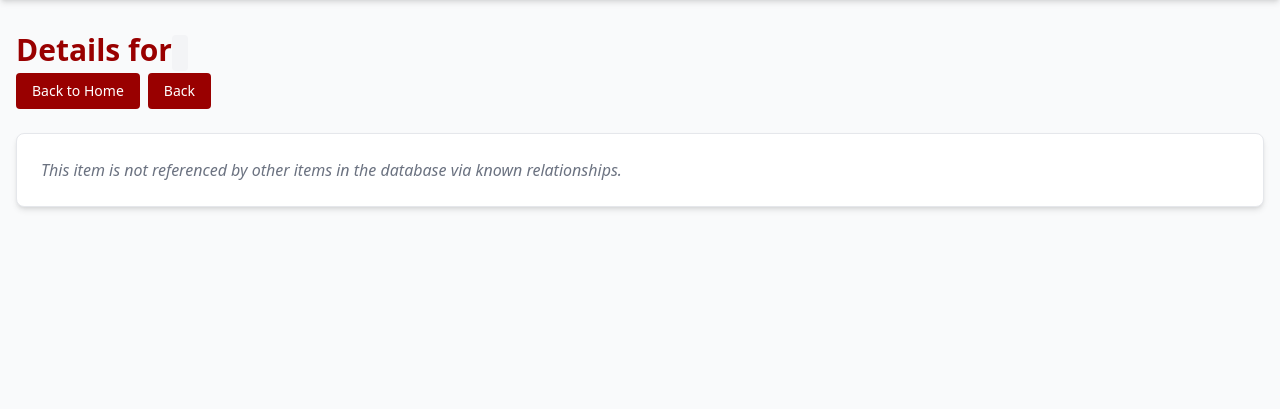
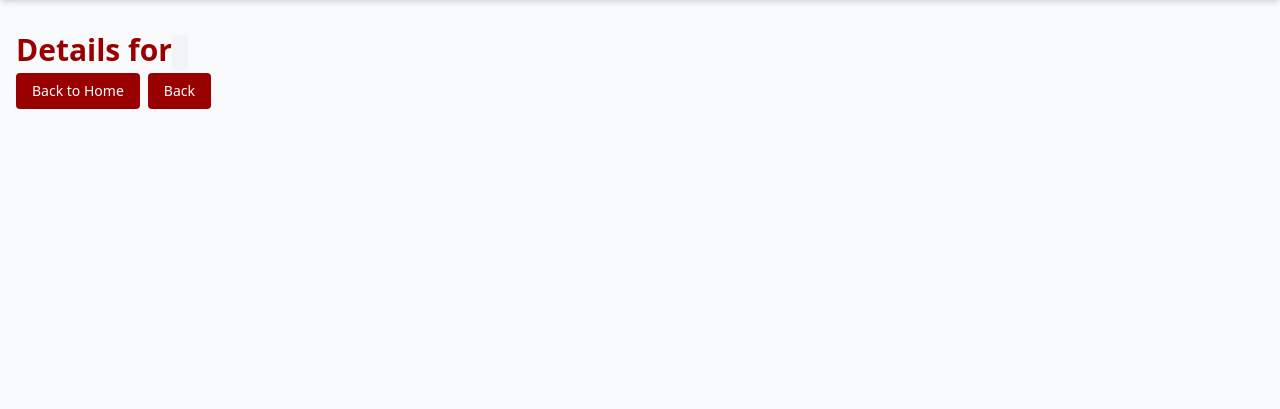
Before and after one commit to amulyabaral/panres_website, a Flask app: template templates/details.html in a window 1280 px wide. Shown: the part 64-473 px from the top of the page. Run offline with Flask 2, Linux system fonts and the light colour scheme; the template is opened without the code that fills it, so the values that code supplies are empty; style sheets or scripts are compiled from the project's sources; parts of the project's set-up code (start-up, migrations or seed data) failed here and were passed over; some libraries are stand-ins or nearby versions.

Commit message:
smaller codebase

```diff
--- a/templates/details.html
+++ b/templates/details.html
@@ -114,20 +114,6 @@
             {% endif %}
 
         </div>
-    {% else %}
-         <div class="bg-white p-6 rounded-lg shadow-md border border-gray-200 mb-8">
-             <p class="text-gray-500 italic">
-                 {% if details.view_item_type == 'SourceDatabase' %}
-                     No genes found associated with this database.
-                 {% elif details.view_item_type == 'AntibioticClass' %}
-                     No genes found associated with this class.
-                 {% elif details.view_item_type == 'PredictedPhenotype' %}
-                      No genes found associated with this phenotype.
-                 {% else %}
-                      This item is not referenced by other items in the database via known relationships.
-                 {% endif %}
-             </p>
-         </div>
     {% endif %}
 
 {% endblock %}
--- a/templates/list.html
+++ b/templates/list.html
@@ -76,11 +76,6 @@
             </ul>
         </div>
 
-    {# No items found message #}
-    {% else %}
-        <div class="bg-white p-6 rounded-lg shadow-md border border-gray-200">
-            <p class="text-gray-500 italic">No items found matching the criteria.</p>
-        </div>
     {% endif %}
 
 {% endblock %}
```
Also changed, not shown: templates/index.html (+3 -6 lines).
